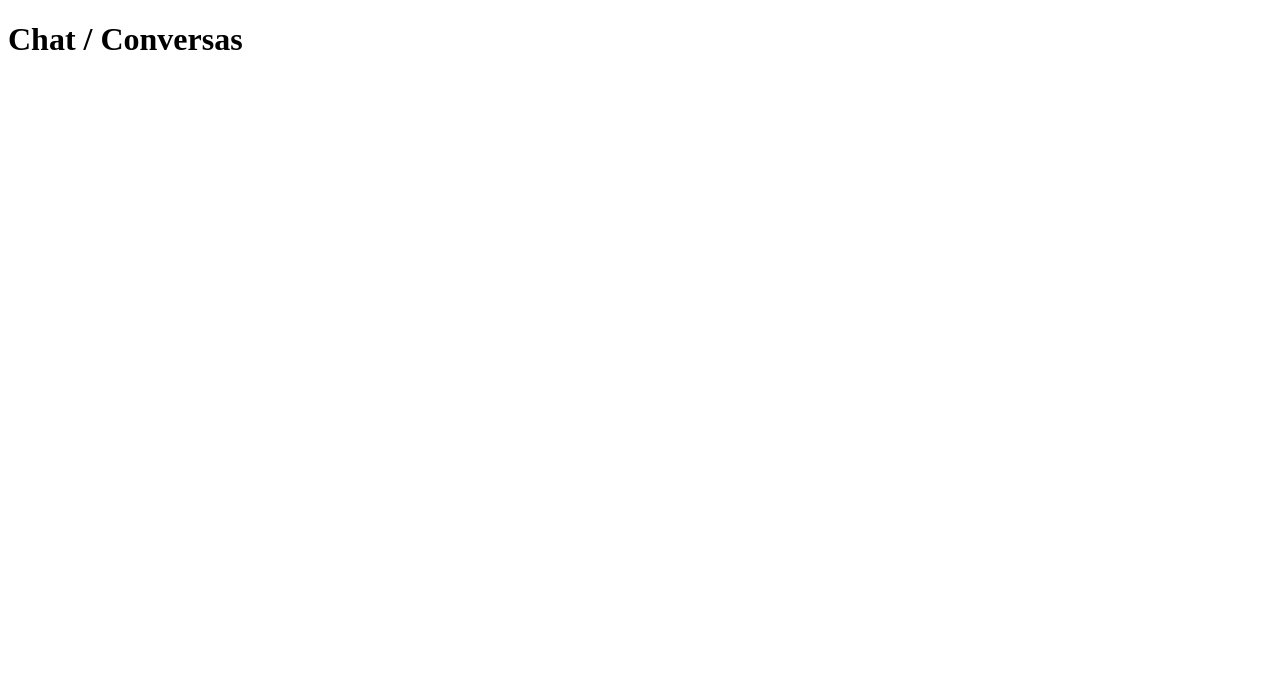
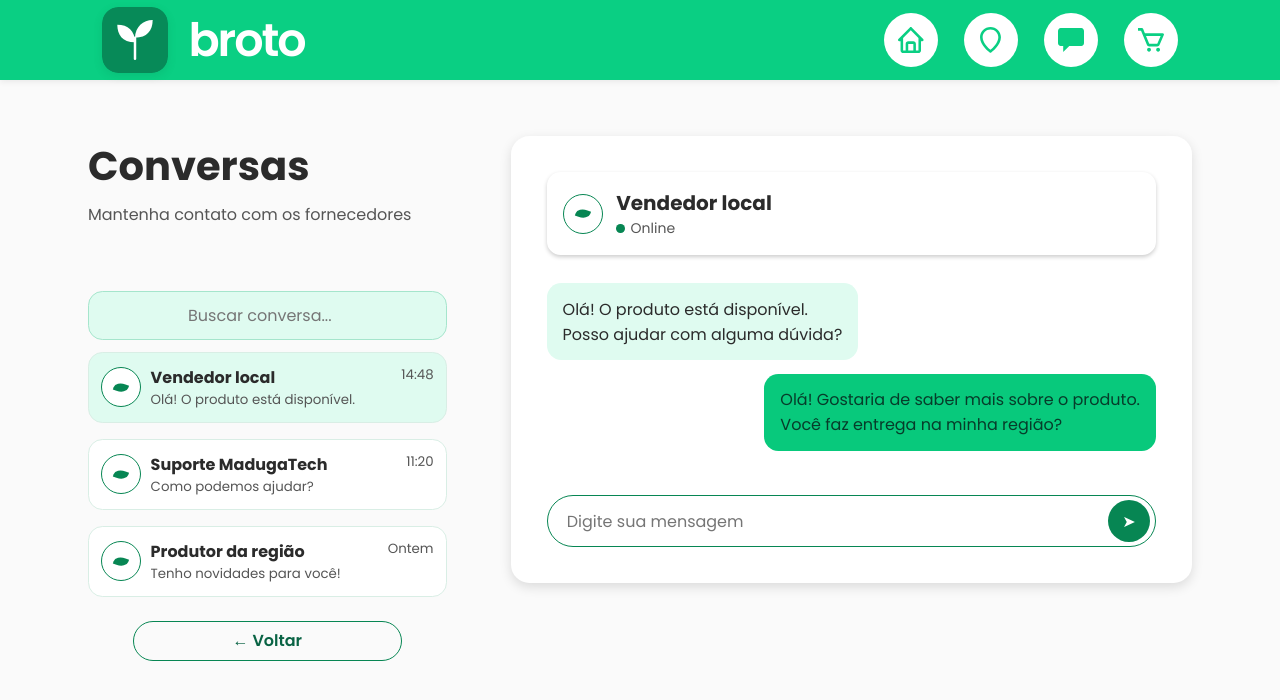
Before and after one commit to MateusPereira1/broto-mvp, a plain HTML site: page view/chat.html in a window 1280 px wide. Drawn offline with Linux system fonts and the light colour scheme.

Commit message:
Adiciona tela de chat simulado

```diff
--- /dev/null
+++ b/controller/chat.js
@@ -0,0 +1,118 @@
+const conversas = [
+    {
+        nome: "Vendedor local",
+        horario: "14:48",
+        online: true,
+        mensagens: [
+            { texto: "Olá! O produto está disponível.\nPosso ajudar com alguma dúvida?" },
+            { texto: "Olá! Gostaria de saber mais sobre o produto.\nVocê faz entrega na minha região?", enviada: true },
+        ],
+    },
+    {
+        nome: "Suporte MadugaTech",
+        horario: "11:20",
+        online: true,
+        mensagens: [{ texto: "Como podemos ajudar?" }],
+    },
+    {
+        nome: "Produtor da região",
+        horario: "Ontem",
+        online: false,
+        mensagens: [{ texto: "Tenho novidades para você!" }],
+    },
+];
+
+const busca = document.querySelector("#busca-conversa");
+const contatos = document.querySelector("#chat-contatos");
+const semResultados = document.querySelector("#chat-sem-resultados");
+const nome = document.querySelector("#chat-nome");
+const statusContato = document.querySelector("#chat-status");
+const mensagens = document.querySelector("#chat-mensagens");
+const formulario = document.querySelector("#chat-formulario");
+const campoMensagem = document.querySelector("#chat-mensagem");
+let conversaAtual = conversas[0];
+
+function normalizar(texto) {
+    return texto.normalize("NFD").replace(/\p{M}/gu, "").toLowerCase();
+}
+
+function renderizarContatos() {
+    const termo = normalizar(busca.value.trim());
+    contatos.replaceChildren();
+
+    for (const conversa of conversas) {
+        const primeiraMensagem = conversa.mensagens[0].texto.split("\n")[0];
+        const resumo = conversa.mensagens.at(-1).enviada && conversa.horario === "Agora"
+            ? conversa.mensagens.at(-1).texto
+            : primeiraMensagem;
+        const botao = document.createElement("button");
+        const avatar = document.createElement("span");
+        const dados = document.createElement("span");
+        const titulo = document.createElement("strong");
+        const previa = document.createElement("small");
+        const horario = document.createElement("small");
+
+        botao.type = "button";
+        botao.className = "chat__item";
+        botao.hidden = !normalizar(conversa.nome + " " + resumo).includes(termo);
+        botao.setAttribute("aria-pressed", conversa === conversaAtual);
+        avatar.className = "chat__avatar";
+        avatar.setAttribute("aria-hidden", "true");
+        titulo.textContent = conversa.nome;
+        previa.textContent = resumo;
+        horario.textContent = conversa.horario;
+        horario.className = "chat__horario";
+        dados.append(titulo, previa);
+        botao.append(avatar, dados, horario);
+        botao.addEventListener("click", () => {
+            conversaAtual = conversa;
+            for (const contato of contatos.children) {
+                contato.setAttribute("aria-pressed", contato === botao);
+            }
+            renderizarConversa();
+        });
+        contatos.append(botao);
+    }
+
+    semResultados.hidden = Array.from(contatos.children).some((botao) => !botao.hidden);
+}
+
+function adicionarMensagem(mensagem) {
+    const item = document.createElement("li");
+    const remetente = document.createElement("span");
+    item.className = mensagem.enviada ? "chat__mensagem chat__mensagem--enviada" : "chat__mensagem";
+    remetente.className = "sr-only";
+    remetente.textContent = mensagem.enviada ? "Você: " : conversaAtual.nome + ": ";
+    item.append(remetente, mensagem.texto);
+    mensagens.append(item);
+    mensagens.scrollTop = mensagens.scrollHeight;
+}
+
+function renderizarConversa() {
+    nome.textContent = conversaAtual.nome;
+    statusContato.textContent = conversaAtual.online ? "Online" : "Offline";
+    statusContato.classList.toggle("chat__online", conversaAtual.online);
+    mensagens.replaceChildren();
+    conversaAtual.mensagens.forEach(adicionarMensagem);
+}
+
+busca.addEventListener("input", renderizarContatos);
+formulario.addEventListener("submit", (evento) => {
+    evento.preventDefault();
+    const texto = campoMensagem.value.trim();
+    if (!texto) {
+        campoMensagem.focus();
+        return;
+    }
+
+    const mensagem = { texto, enviada: true };
+    conversaAtual.mensagens.push(mensagem);
+    conversaAtual.horario = "Agora";
+    adicionarMensagem(mensagem);
+    renderizarContatos();
+    formulario.reset();
+    campoMensagem.focus();
+});
+
+renderizarContatos();
+renderizarConversa();
--- /dev/null
+++ b/css/chat.css
@@ -0,0 +1,193 @@
+.chat {
+    display: grid;
+    grid-template-columns: minmax(14rem, 1fr) minmax(0, 1.9fr);
+    grid-template-areas: "titulo painel" "descricao painel" "lista painel";
+    grid-template-rows: auto auto 1fr;
+    align-items: start;
+    column-gap: clamp(1.5rem, 5vw, 4.25rem);
+    width: min(calc(100% - 2rem), 69rem);
+    margin: clamp(2rem, 5vw, 3.5rem) auto;
+}
+
+.chat h1 { grid-area: titulo; margin: 0; }
+.chat__descricao { grid-area: descricao; margin: 0.35rem 0 0; color: #555; }
+.chat__lista { grid-area: lista; margin-top: clamp(1.5rem, 5vw, 4rem); }
+.chat__painel {
+    grid-area: painel;
+    display: grid;
+    gap: 1rem;
+    padding: clamp(1rem, 3vw, 2.25rem);
+    border-radius: 1.15rem;
+    background: var(--branco);
+    box-shadow: var(--sombra-card);
+}
+
+#busca-conversa,
+#chat-mensagem,
+.chat button {
+    font: inherit;
+}
+
+#busca-conversa {
+    width: 100%;
+    padding: 0.7rem 1rem;
+    border: 1px solid #a5e5cc;
+    border-radius: 0.9rem;
+    background: #dffbf0;
+    text-align: center;
+}
+
+#chat-contatos {
+    display: grid;
+    gap: 1rem;
+    margin-top: 0.75rem;
+}
+
+.chat__item {
+    display: grid;
+    grid-template-columns: auto minmax(0, 1fr) auto;
+    align-items: center;
+    gap: 0.6rem;
+    width: 100%;
+    padding: 0.75rem;
+    color: inherit;
+    text-align: left;
+    border: 1px solid #d9eee5;
+    border-radius: 0.9rem;
+    background: var(--branco);
+    cursor: pointer;
+}
+
+.chat__item[hidden] { display: none; }
+.chat__item[aria-pressed="true"], .chat__item:hover { background: #dffbf0; }
+
+.chat__item small {
+    display: block;
+    color: #555;
+    overflow: hidden;
+    text-overflow: ellipsis;
+    white-space: nowrap;
+}
+
+.chat__horario { align-self: start; }
+
+.chat__voltar {
+    display: block;
+    width: 75%;
+    margin: 1.5rem auto 0;
+    padding: 0.4rem;
+    border: 1px solid #078653;
+    border-radius: 2rem;
+    color: #096344;
+    text-align: center;
+    text-decoration: none;
+    font-weight: 600;
+}
+
+.chat__contato {
+    display: flex;
+    align-items: center;
+    gap: 0.85rem;
+    padding: 1rem;
+    border-radius: 0.85rem;
+    box-shadow: 0 2px 4px #0003;
+}
+
+.chat__contato h2 { margin: 0; font-size: 1.25rem; }
+#chat-status { margin: 0; color: #555; font-size: 0.875rem; }
+#chat-status::before {
+    content: "";
+    display: inline-block;
+    width: 0.55rem;
+    height: 0.55rem;
+    margin-right: 0.35rem;
+    border-radius: 50%;
+    background: #737373;
+}
+
+#chat-status.chat__online::before { background: #078653; }
+
+.chat__avatar {
+    display: grid;
+    place-items: center;
+    width: 2.5rem;
+    aspect-ratio: 1;
+    border: 1px solid #078653;
+    border-radius: 50%;
+    background: white;
+}
+
+.chat__avatar::before {
+    content: "";
+    width: 0.85rem;
+    height: 0.55rem;
+    border-radius: 75% 0 75% 0;
+    background: #078653;
+    transform: rotate(20deg);
+}
+
+#chat-mensagens {
+    display: flex;
+    flex-direction: column;
+    gap: 0.85rem;
+    min-height: 13rem;
+    max-height: 22rem;
+    margin: 0;
+    padding: 0.75rem 0;
+    overflow-y: auto;
+    list-style: none;
+}
+
+.chat__mensagem {
+    align-self: flex-start;
+    max-width: 85%;
+    padding: 0.85rem 1rem;
+    border-radius: 0.9rem;
+    background: #dffbf0;
+    overflow-wrap: anywhere;
+    white-space: pre-wrap;
+}
+
+.chat__mensagem--enviada {
+    align-self: flex-end;
+    background: #08c97c;
+    color: #073c2a;
+}
+
+#chat-formulario {
+    display: flex;
+    gap: 0.5rem;
+    padding: 0.25rem 0.3rem 0.25rem 0.85rem;
+    border: 1px solid #078653;
+    border-radius: 2rem;
+}
+
+#chat-mensagem {
+    flex: 1;
+    min-width: 0;
+    padding: 0.35rem;
+    border: 0;
+    border-radius: 1rem;
+}
+
+#chat-formulario button {
+    flex: 0 0 2.65rem;
+    height: 2.65rem;
+    border: 0;
+    border-radius: 50%;
+    background: #078653;
+    color: white;
+    cursor: pointer;
+}
+
+.chat :focus-visible { outline: 2px solid #096344; outline-offset: 2px; }
+
+@media (max-width: 680px) {
+    .chat {
+        grid-template-columns: minmax(0, 1fr);
+        grid-template-areas: "titulo" "descricao" "lista" "painel";
+    }
+
+    .chat__painel { margin-top: 1.5rem; }
+    .chat__voltar { margin-top: 1rem; }
+}
--- a/view/chat.html
+++ b/view/chat.html
@@ -3,9 +3,43 @@
 <head>
     <meta charset="UTF-8">
     <meta name="viewport" content="width=device-width, initial-scale=1.0">
-    <title>Broto - Chat / Conversas</title>
+    <title>Broto - Conversas</title>
+    <link rel="stylesheet" href="../css/global.css">
+    <link rel="stylesheet" href="../css/header.css">
+    <link rel="stylesheet" href="../css/chat.css">
+    <script src="../controller/header.js" defer></script>
+    <script src="../controller/carrinho.js" defer></script>
+    <script src="../controller/chat.js" defer></script>
 </head>
 <body>
-    <h1>Chat / Conversas</h1>
+    <broto-header></broto-header>
+    <main class="chat">
+        <h1>Conversas</h1>
+        <p class="chat__descricao">Mantenha contato com os fornecedores</p>
+
+        <aside class="chat__lista" aria-label="Lista de conversas">
+            <label class="sr-only" for="busca-conversa">Buscar conversa</label>
+            <input id="busca-conversa" type="search" placeholder="Buscar conversa...">
+            <div id="chat-contatos"></div>
+            <p id="chat-sem-resultados" hidden>Nenhuma conversa encontrada.</p>
+            <a class="chat__voltar" href="./marketplace.html">← Voltar</a>
+        </aside>
+
+        <section class="chat__painel" aria-labelledby="chat-nome">
+            <header class="chat__contato">
+                <span class="chat__avatar" aria-hidden="true"></span>
+                <div>
+                    <h2 id="chat-nome"></h2>
+                    <p id="chat-status"></p>
+                </div>
+            </header>
+            <ol id="chat-mensagens" role="log" aria-label="Mensagens"></ol>
+            <form id="chat-formulario">
+                <label class="sr-only" for="chat-mensagem">Digite sua mensagem</label>
+                <input id="chat-mensagem" name="mensagem" placeholder="Digite sua mensagem" autocomplete="off" required>
+                <button type="submit" aria-label="Enviar mensagem"><span aria-hidden="true">➤</span></button>
+            </form>
+        </section>
+    </main>
 </body>
 </html>
```
